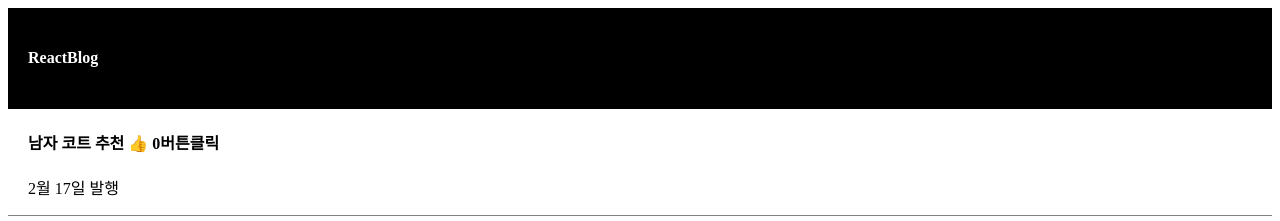
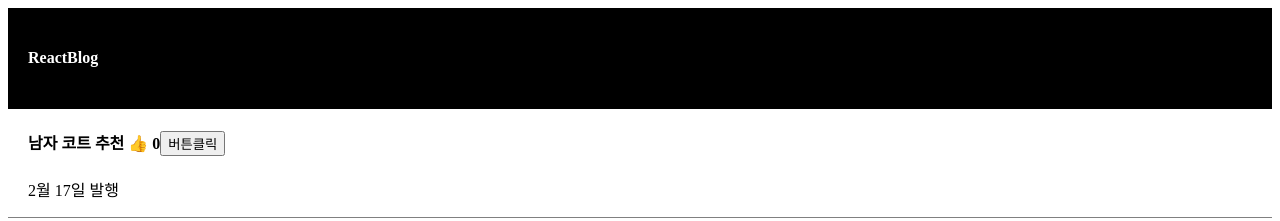
Before and after one commit to 55soup/react-exam, a React (Create React App) app in the folder blog/: page / in a window 1280 px wide. Shown: the top 221 px of the page. Built offline with nearby package versions, Linux system fonts and the light colour scheme.

Commit message:
state변경 숙제 array변경

```diff
--- a/blog/src/App.js
+++ b/blog/src/App.js
@@ -28,7 +28,13 @@ function App() {
             👍
           </span>{" "}
           {따봉}
-          <span>버튼클릭</span>
+          <button
+            onClick={() => {
+              b(["여자 코트 추천", "강남 우동맛집", "파이썬독학"]);
+            }}
+          >
+            버튼클릭
+          </button>
         </h4>
         <p>2월 17일 발행</p>
       </div>
```
